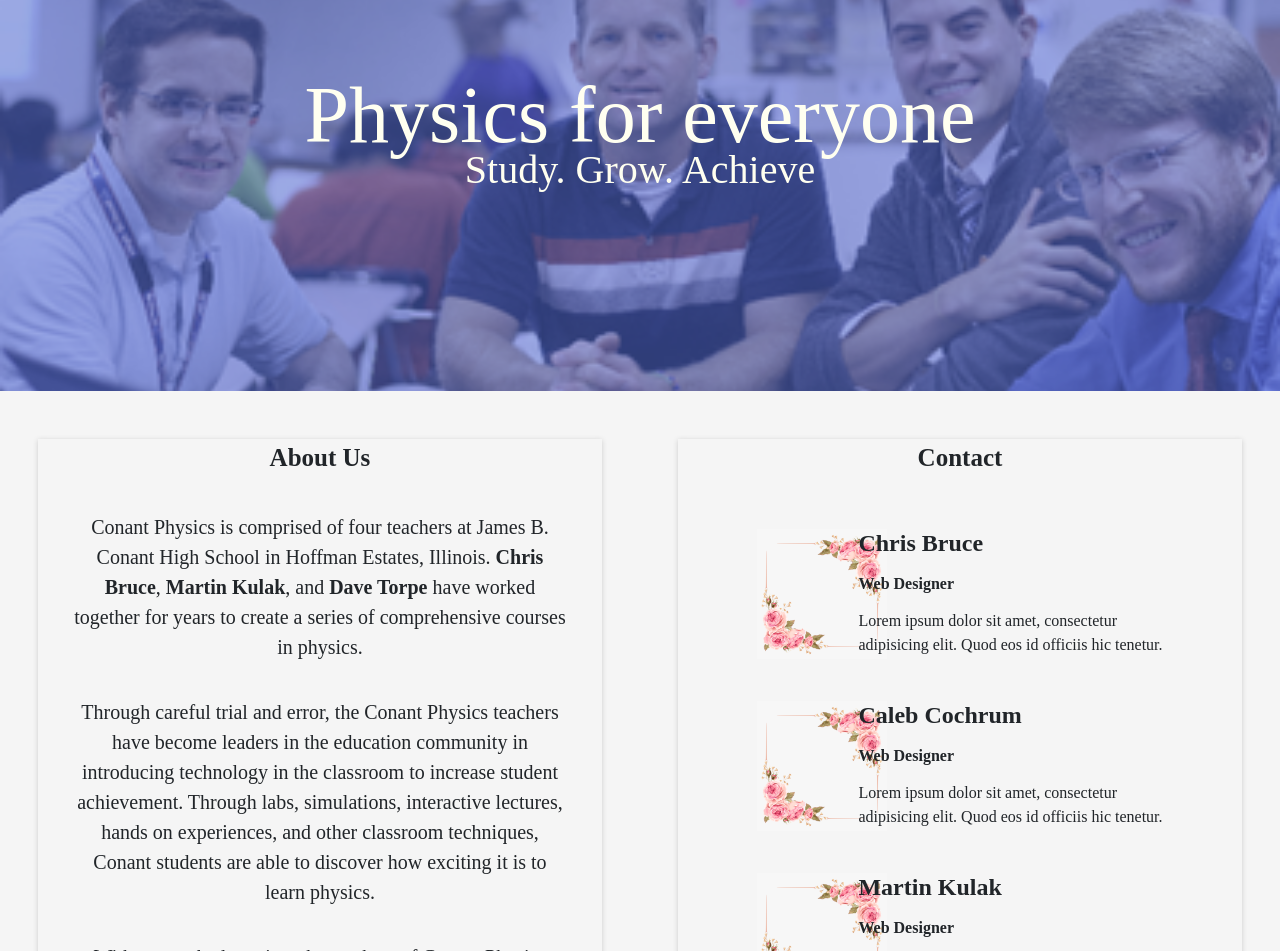
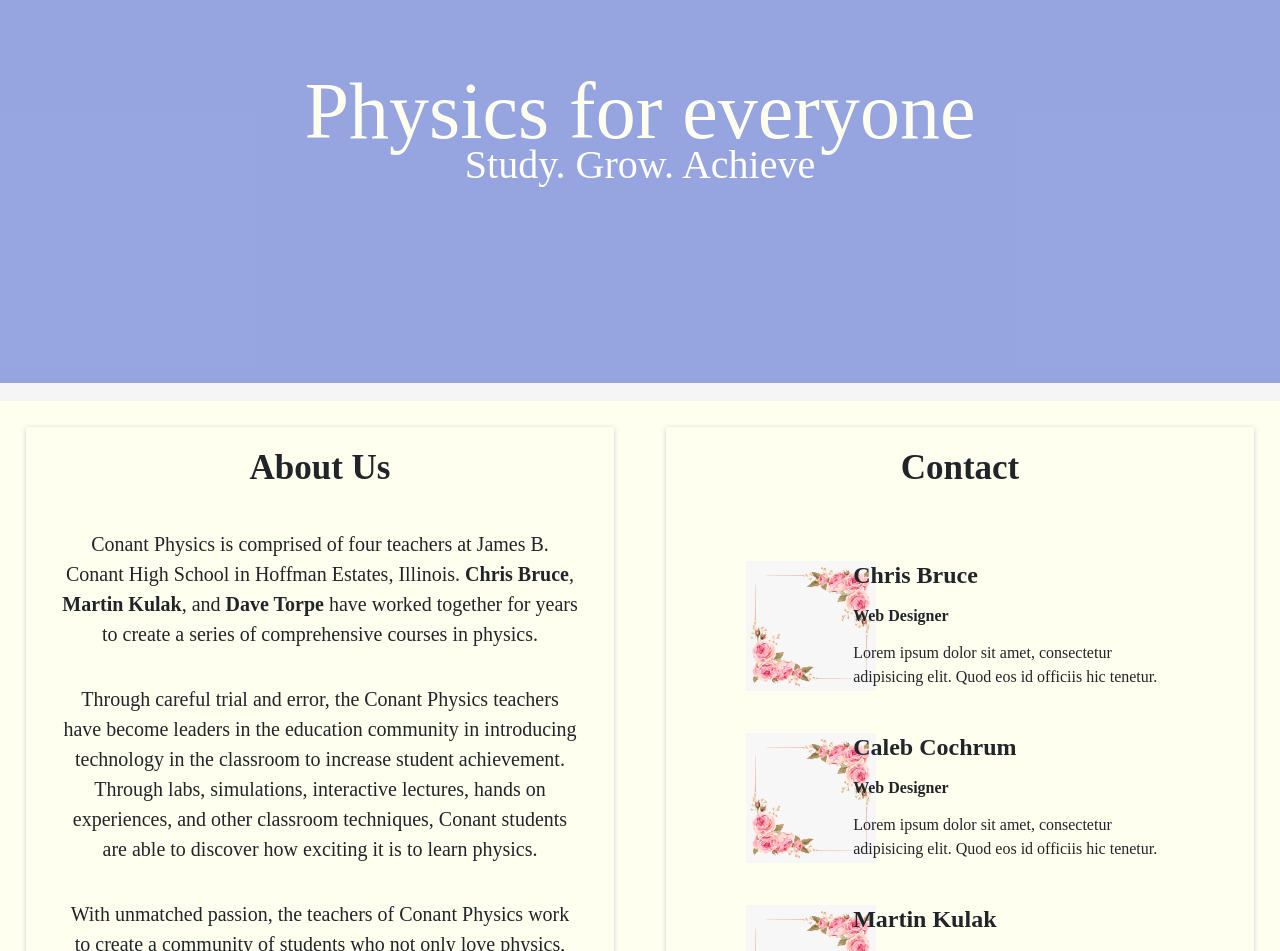
Before and after one commit to anandani4136/Conant-Physics, a React (Create React App) app in the folder frontend/: page /home in a window 1280 px wide. Shown: the part 141-1092 px from the top of the page. Built offline with nearby package versions, Linux system fonts and the light colour scheme.

Commit message:
August 23 changes

```diff
--- a/frontend/src/components/componentsCSS/Home.css
+++ b/frontend/src/components/componentsCSS/Home.css
@@ -29,7 +29,7 @@ nav {
     background-size: cover;
     /* object-fit: cover; */
     background-repeat: no-repeat;
-    position: absolute;
+    position: fixed;
     transform: translateY(-90px);
     z-index: -1;
 }
@@ -38,7 +38,7 @@ nav {
     background-color: rgba(82, 107, 208, 0.577);
     z-index: 2;
     width: 100vw;
-    height: 69vh;
+    height: 68vh;
     transform: translateY(-90px);
     position: absolute;
     text-align: center;
@@ -61,7 +61,7 @@ nav {
     left:50%;
     transform:translate(-50%, -50%);
     font-size: 40px;
-    color: ivory;
+    color: white;
     white-space: nowrap;
 }
 
@@ -77,23 +77,24 @@ nav {
 .infoDiv{
     display: flex;
     position: relative;
-
+    background-color: ivory;
 }
 
 .infoBox{
     position: relative;
-    width: 44%;
+    width: 46%;
     min-height: 44%;
     text-align: center;
-    margin: 3%;
+    margin: 2%;
     -moz-box-shadow: 3px 3px 3px #ccc;
     -webkit-box-shadow: 3px 3px 3px #ccc;
     box-shadow: 0px 1px 5px #ccc;
 }
 
 .infoTitle{
-    font-size: 25px;
+    font-size: 35px;
     font-weight: bold;
+    margin: 15px;
 }
 .infoText{
     font-size: 20px;
--- a/frontend/src/components/componentsCSS/LoginPageCSS.css
+++ b/frontend/src/components/componentsCSS/LoginPageCSS.css
@@ -2,38 +2,40 @@
 
 body{
     /* background-color: skyblue; */
-    /*background: rgb(34,193,195);*/
-    /*background: linear-gradient(135deg, rgba(163,23,0,1) 0%,     rgba(0,51,102,1) 100%);*/
+    /* background: rgb(34,193,195);
+    background: linear-gradient(135deg, rgba(163,23,0,1) 0%,     rgba(0,51,102,1) 100%);*/
 
     font-family: "trebuchet", serif;
-    height:100%;
+    /*height:100%; */
 }
 
 html{
     font-size: 100%;
-    /*background:whitesmoke;*/
-    height: 100%;
-    width: 100%;
+    /* height: 100%;
+    width: 100%; */
+    background:whitesmoke
 }
 
 #loginform{
     max-width: 500px;
     min-width: 300px;
-    max-height: 100%;
+    /* max-height: 100%; */
     width: 30%;
-    height: 100%;
+    /* height: 100%; */
     margin: 100px auto;
     background-color: #FFFFFF;
     border-radius: 25px;
 }
 
-/*#loginPage{*/
-/*    background: rgb(34,193,195);*/
-/*    background: linear-gradient(135deg, rgba(163,23,0,1) 0%,     rgba(0,51,102,1) 100%);*/
-/*    !* height: 100%; *!*/
-/*    height:inherit;*/
-/*    margin: 0;*/
-/*}*/
+#loginPage{
+    /* background-color: rgb(34,193,195); */
+    background: linear-gradient(135deg, rgba(163,23,0,1) 0%,     rgba(0,51,102,1) 100%);
+    /* height: 100%; */
+    /* height:inherit;*/
+    /* margin: 10px;  */
+    margin-bottom: 10px;
+    height: 100vh;
+}
 
 #loginTitle1{
     /* text-align: center; */
```
Also changed, not shown: frontend/src/components/BackendRequest.js (added, +20 -0 lines), 1 other file (tests, documents, lock files or other folders).
